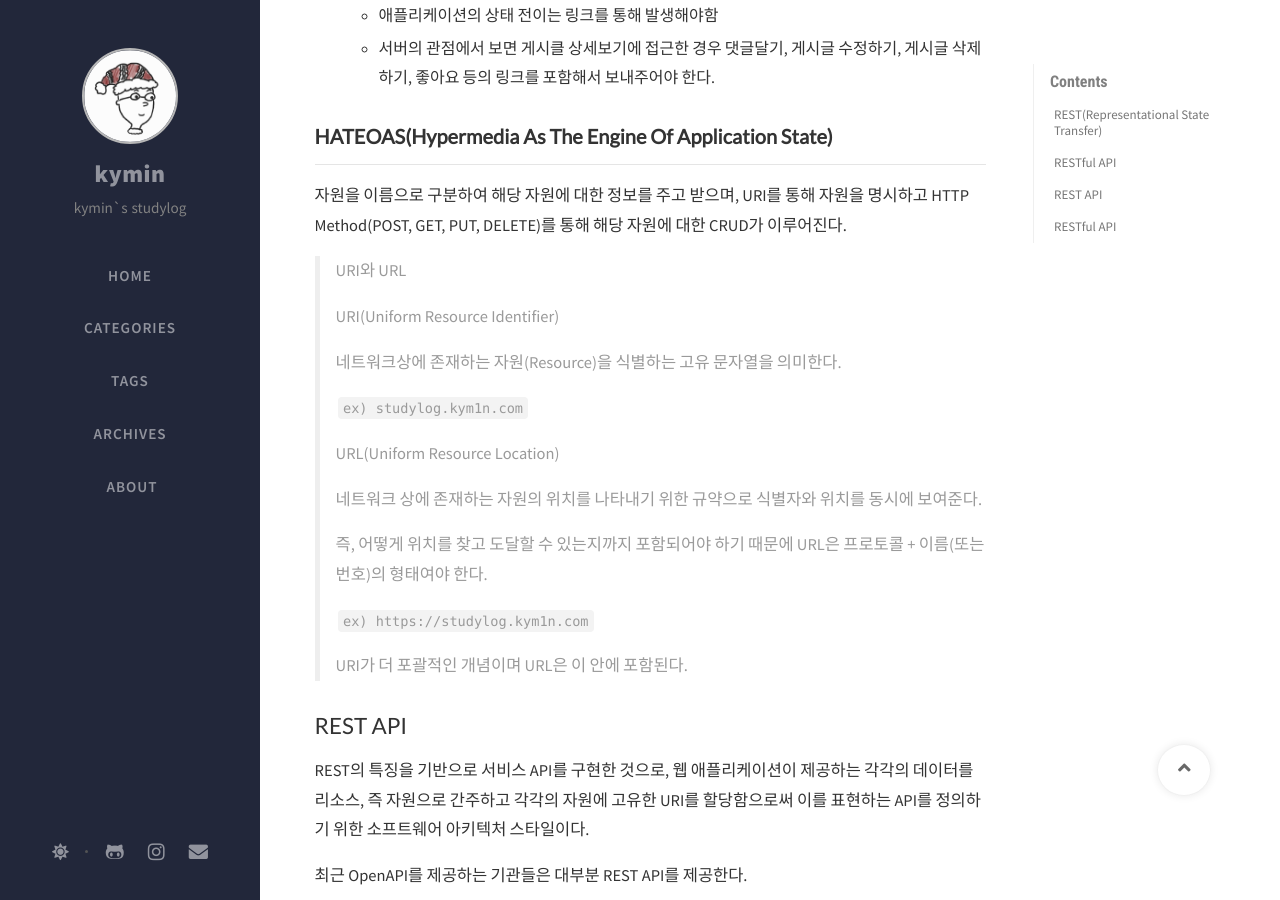
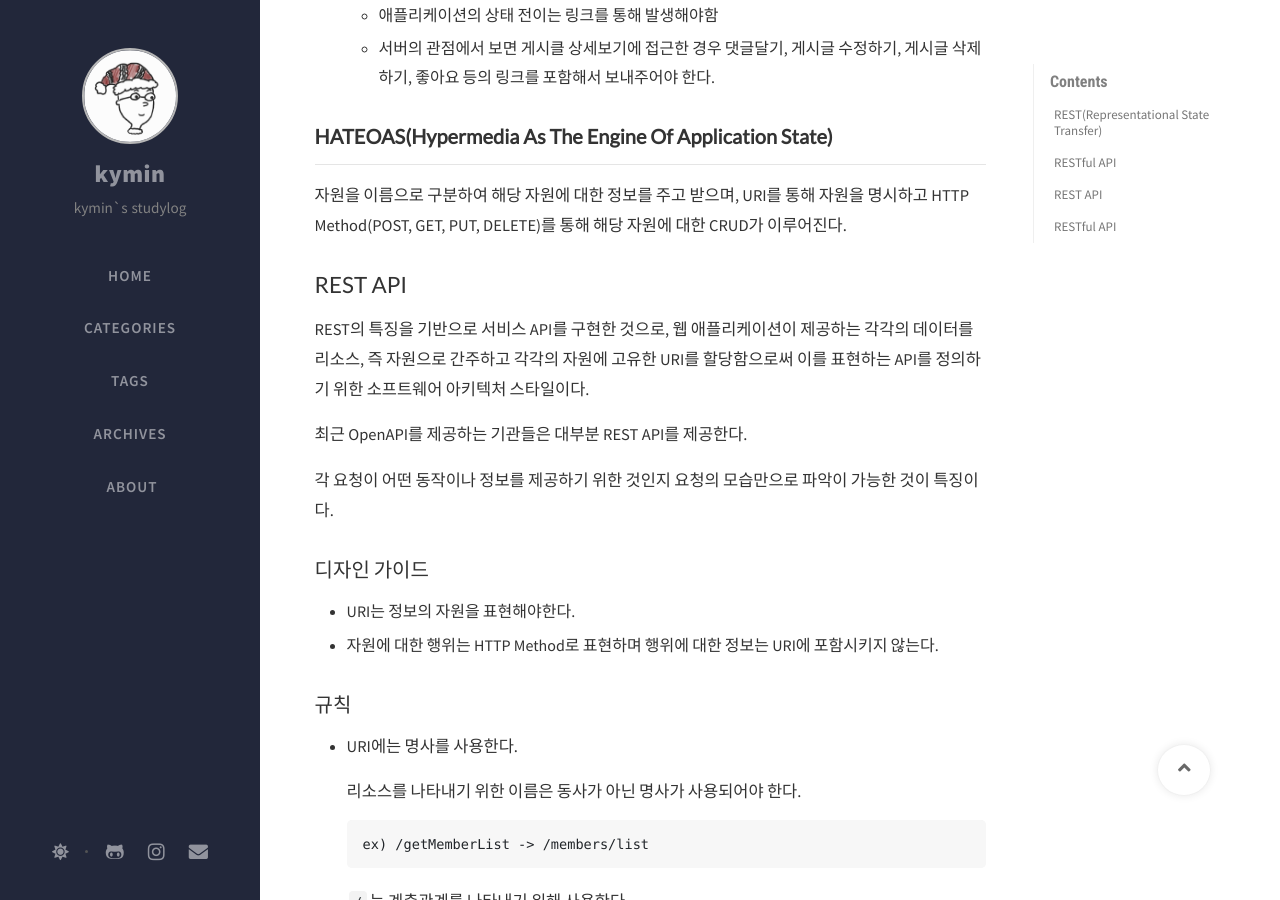
Before and after one commit to Kyoung-M1N/kyoung-M1N.github.io, a Jekyll site: the page built from _posts/etc/2025-04-11-[API]RESTfulAPI.md, in a window 1280 px wide and 900 px high, scrolled down 4682 px. Built offline with Jekyll 4.4.1, drawn with Linux system fonts in a browser that asks for light colours; nearby versions of some CDN libraries; comment, search, counter and statistics services are not loaded.

Commit message:
docs: 포스트 수정

```diff
--- a/_posts/etc/2025-04-11-[API]RESTfulAPI.md
+++ b/_posts/etc/2025-04-11-[API]RESTfulAPI.md
@@ -152,24 +152,6 @@ Roy Fielding은 uniform interface의 구성 요소를 아래와 같이 정의한
 
 자원을 이름으로 구분하여 해당 자원에 대한 정보를 주고 받으며, URI를 통해 자원을 명시하고 HTTP Method(POST, GET, PUT, DELETE)를 통해 해당 자원에 대한 CRUD가 이루어진다.
 
-> URI와 URL
->
-> URI(Uniform Resource Identifier)
->
-> 네트워크상에 존재하는 자원(Resource)을 식별하는 고유 문자열을 의미한다.
->
-> `ex) studylog.kym1n.com`
->
-> URL(Uniform Resource Location)
->
-> 네트워크 상에 존재하는 자원의 위치를 나타내기 위한 규약으로 식별자와 위치를 동시에 보여준다.
->
-> 즉, 어떻게 위치를 찾고 도달할 수 있는지까지 포함되어야 하기 때문에 URL은 프로토콜 + 이름(또는 번호)의 형태여야 한다.
->
-> `ex) https://studylog.kym1n.com`
->
-> URI가 더 포괄적인 개념이며 URL은 이 안에 포함된다.
-
 
 
 ## REST API
```
